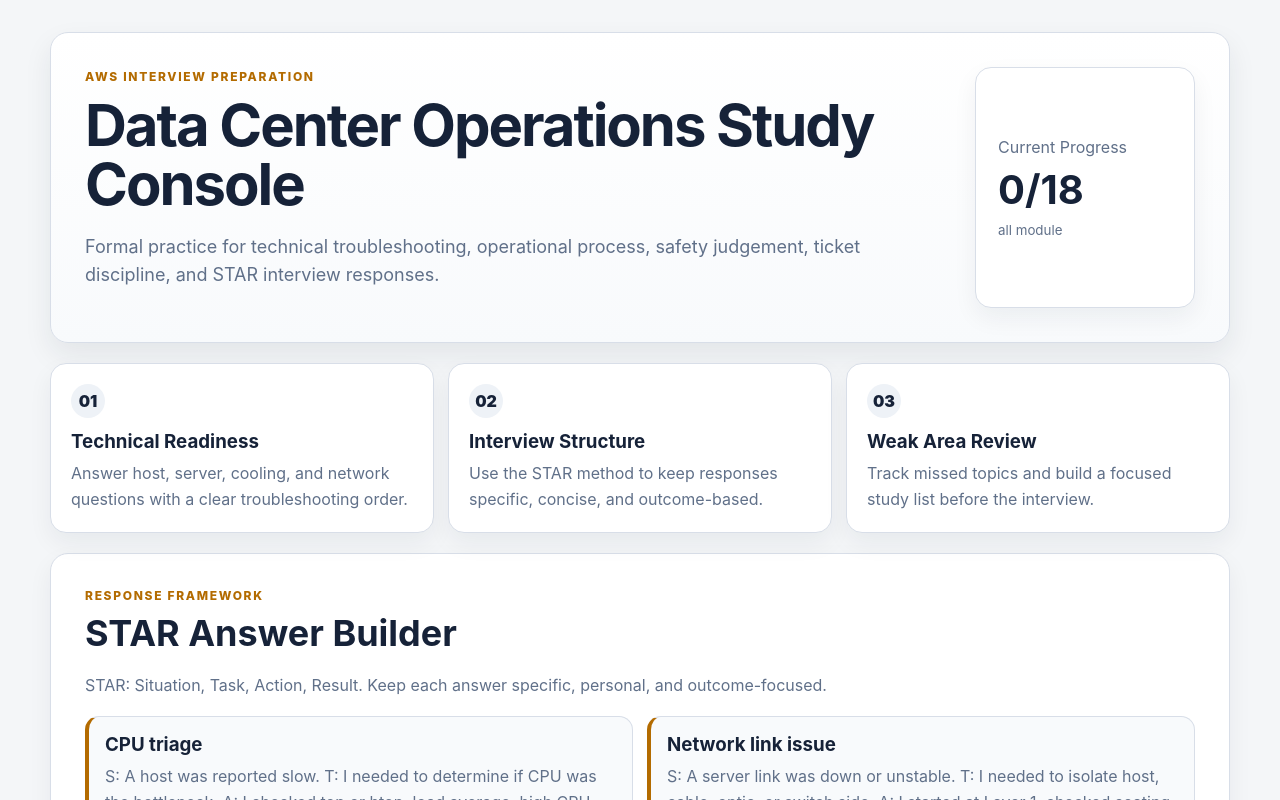
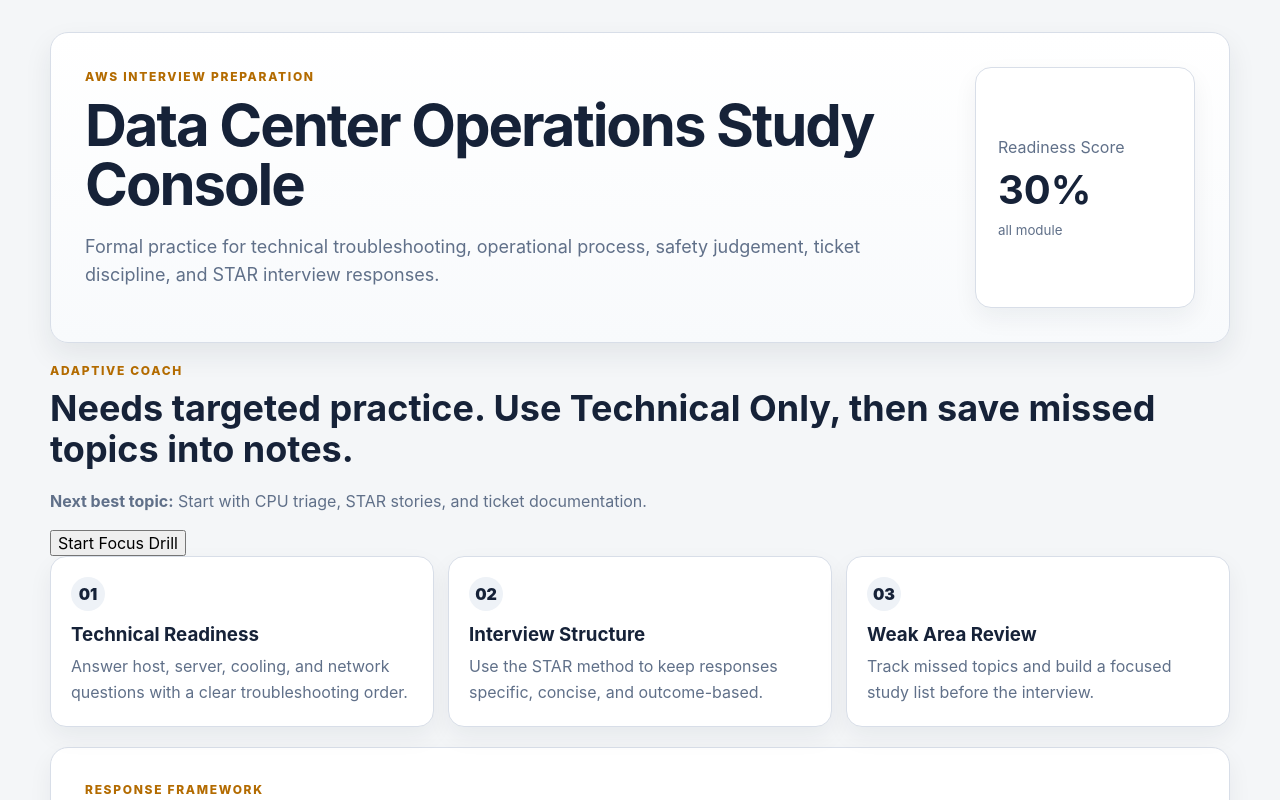
Before and after one commit to Wolfechelios/-amazon-study-helper, a React (Vite) app: page / in a window 1280 px wide. Shown: the top 800 px of the page. Built offline with nearby package versions, Linux system fonts and the light colour scheme.

Commit message:
Add adaptive job readiness coach

```diff
--- a/src/main.tsx
+++ b/src/main.tsx
@@ -35,25 +35,32 @@
   const [pick, setPick] = useState<number | null>(null);
   const [score, setScore] = useState(0);
   const [missed, setMissed] = useState<string[]>([]);
+  const [history, setHistory] = useState<string[]>(() => JSON.parse(localStorage.getItem("studyHistory") || "[]"));
   const [notes, setNotes] = useState(() => localStorage.getItem("weakNotes") || defaults);
   const [mode, setMode] = useState<"all" | "technical" | "behavioral">("all");
 
   useEffect(() => localStorage.setItem("weakNotes", notes), [notes]);
+  useEffect(() => localStorage.setItem("studyHistory", JSON.stringify(history)), [history]);
 
   const pool = bank.filter(q => mode === "all" || (mode === "technical" ? !["Behavioral", "Leadership", "Communication", "Customer Impact"].includes(q.area) : ["Behavioral", "Leadership", "Communication", "Customer Impact"].includes(q.area)));
   const deck = useMemo(() => shuffle(pool), [round, mode]);
   const q = deck[i] || deck[0];
   const done = pick !== null;
   const final = done && i === deck.length - 1;
+  const readiness = Math.round(((score / Math.max(1, i + Number(done))) * 55) + (Math.max(0, 10 - missed.length) * 3) + (history.length > 0 ? 15 : 0));
+  const topWeak = missed[0] || history[history.length - 1] || "Start with CPU triage, STAR stories, and ticket documentation.";
+  const coach = readiness >= 85 ? "Interview-ready range. Focus on speaking clearly and giving measured results." : readiness >= 65 ? "Good foundation. Drill missed areas and turn each answer into STAR format." : "Needs targeted practice. Use Technical Only, then save missed topics into notes.";
 
-  function answer(n: number) { if (done) return; setPick(n); if (n === q.correct) setScore(s => s + 1); else if (!missed.includes(q.weak)) setMissed(m => [...m, q.weak]); }
+  function answer(n: number) { if (done) return; setPick(n); if (n === q.correct) setScore(s => s + 1); else { if (!missed.includes(q.weak)) setMissed(m => [...m, q.weak]); setHistory(h => [...h.slice(-10), q.weak]); } }
   function next() { if (i < deck.length - 1) { setI(i + 1); setPick(null); } }
   function restart(nextMode = mode) { setMode(nextMode); setRound(r => r + 1); setI(0); setPick(null); setScore(0); setMissed([]); }
   function addMissesToNotes() { const add = missed.length ? "\n\nMissed today:\n- " + missed.join("\n- ") : "\n\nNo missed areas yet."; setNotes(n => n + add); }
   function saveStar(text: string) { setNotes(n => n + "\n\nSTAR answer:\n" + text); }
+  function startWeakDrill() { setMode("technical"); setRound(r => r + 1); setI(0); setPick(null); setScore(0); }
 
   return <main className="app-shell">
-    <header className="course-header"><div><p className="eyebrow">AWS Interview Preparation</p><h1>Data Center Operations Study Console</h1><p>Formal practice for technical troubleshooting, operational process, safety judgement, ticket discipline, and STAR interview responses.</p></div><div className="score-card"><span>Current Progress</span><strong>{score}/{deck.length}</strong><small>{mode} module</small></div></header>
+    <header className="course-header"><div><p className="eyebrow">AWS Interview Preparation</p><h1>Data Center Operations Study Console</h1><p>Formal practice for technical troubleshooting, operational process, safety judgement, ticket discipline, and STAR interview responses.</p></div><div className="score-card"><span>Readiness Score</span><strong>{Math.min(100, readiness)}%</strong><small>{mode} module</small></div></header>
+    <section className="coach-panel"><div><div className="section-label">Adaptive Coach</div><h2>{coach}</h2><p><b>Next best topic:</b> {topWeak}</p></div><button onClick={startWeakDrill}>Start Focus Drill</button></section>
     <section className="objectives"><article><span>01</span><h3>Technical Readiness</h3><p>Answer host, server, cooling, and network questions with a clear troubleshooting order.</p></article><article><span>02</span><h3>Interview Structure</h3><p>Use the STAR method to keep responses specific, concise, and outcome-based.</p></article><article><span>03</span><h3>Weak Area Review</h3><p>Track missed topics and build a focused study list before the interview.</p></article></section>
     <section className="star-card"><div className="section-label">Response Framework</div><h2>STAR Answer Builder</h2><p>{starGuide}</p><div className="star-grid">{starExamples.map(ex => <article key={ex.title}><h3>{ex.title}</h3><p>{ex.text}</p><button onClick={() => saveStar(ex.text)}>Save to Notes</button></article>)}</div></section>
     <section className="mode-row"><button onClick={() => restart("all")}>All Modules</button><button onClick={() => restart("technical")}>Technical Only</button><button onClick={() => restart("behavioral")}>Behavioral Only</button></section>
```
